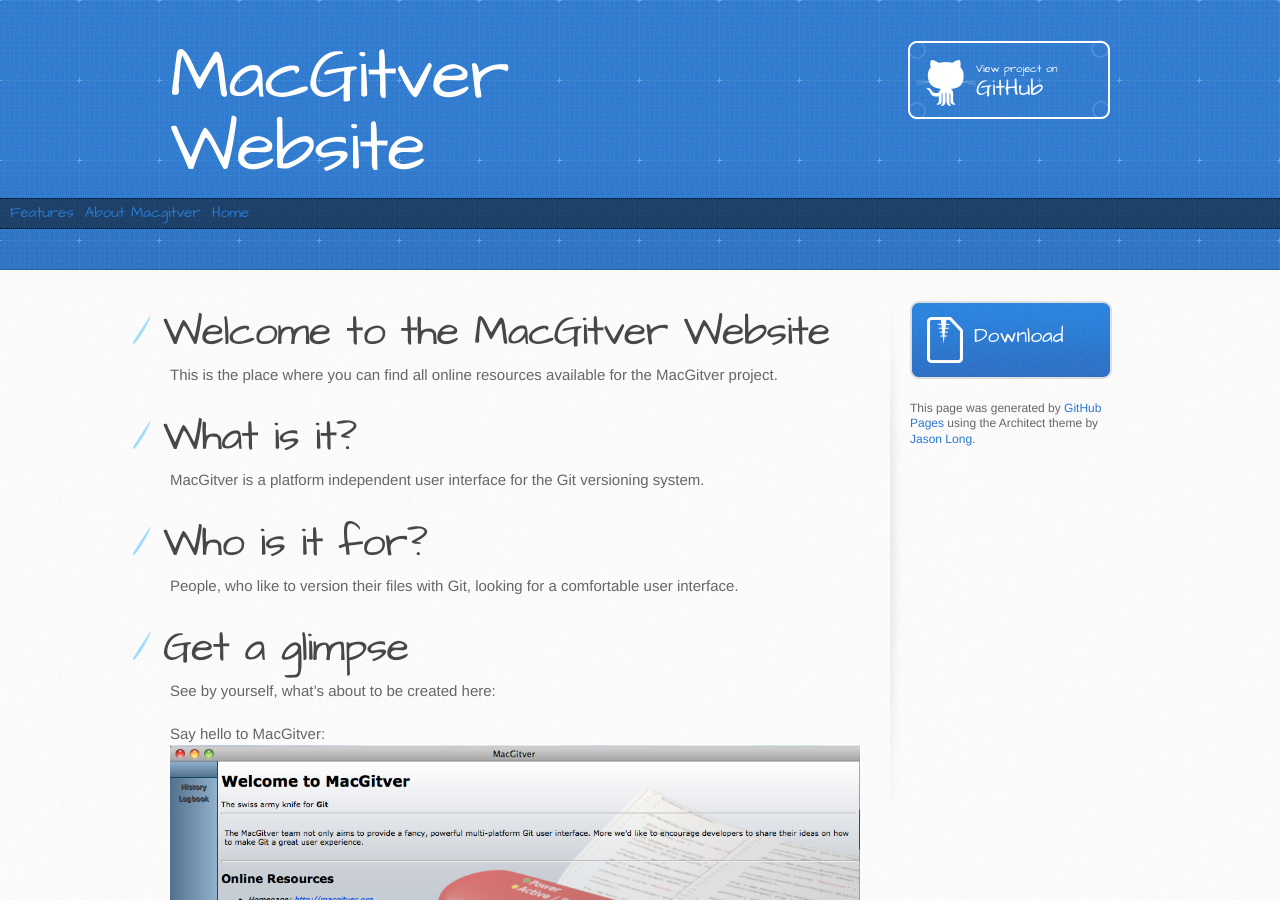
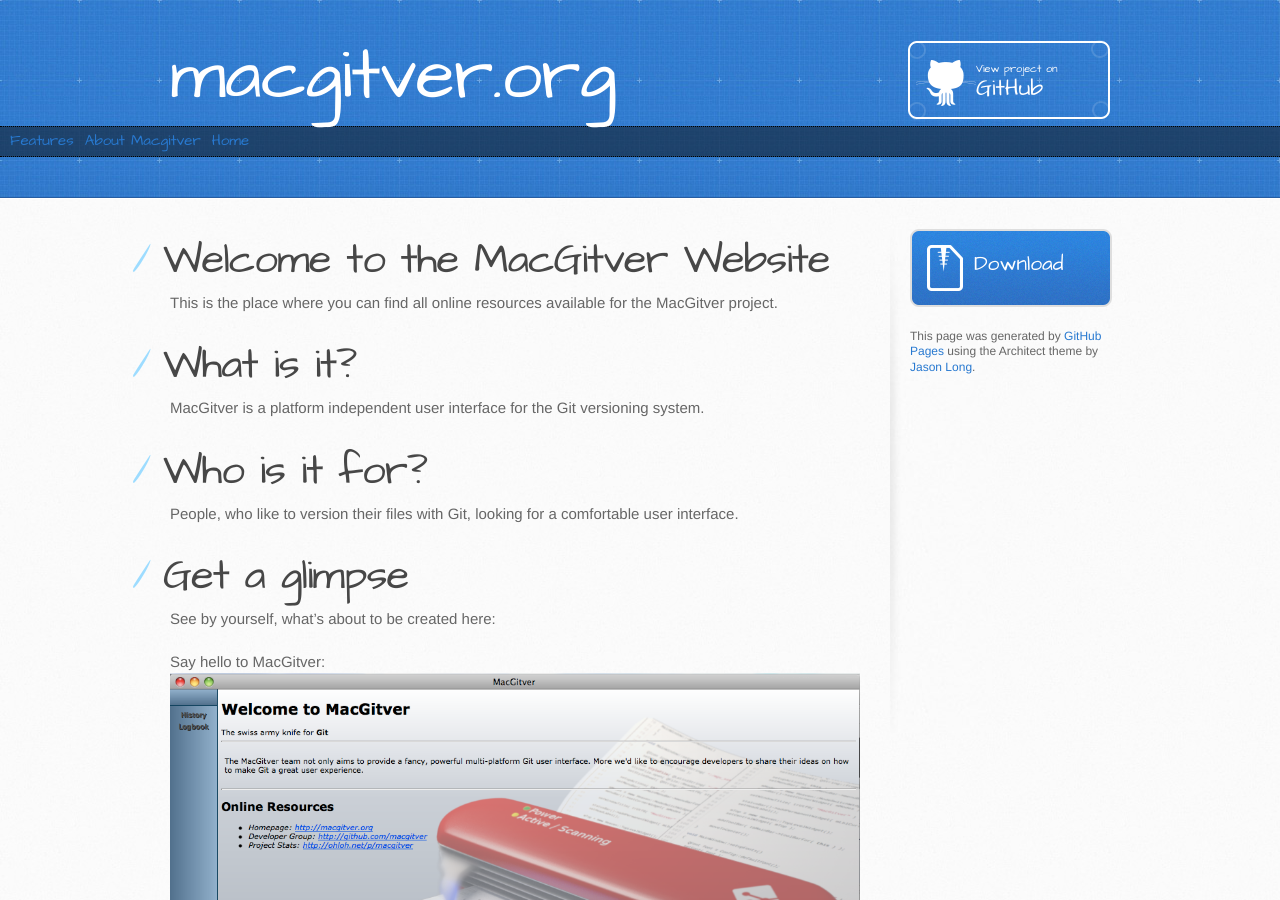
Before and after one commit to macgitver/macgitver.github.io, a Jekyll site: the page built from index.md, in a window 1280 px wide and 900 px high. Built offline with Jekyll 4.4.1, drawn with Linux system fonts in a browser that asks for light colours; Markdown is read by kramdown in place of the engine named in the settings.

Commit message:
changed website name and title

```diff
--- a/_config.yml
+++ b/_config.yml
@@ -1,3 +1,3 @@
-name: "MacGitver Website"
-title: "MacGitver by Sascha Cunz and Nils Fenner"
+name: "macgitver.org"
+title: "Home of MacGitver and Friends"
 markdown: rdiscount
```
